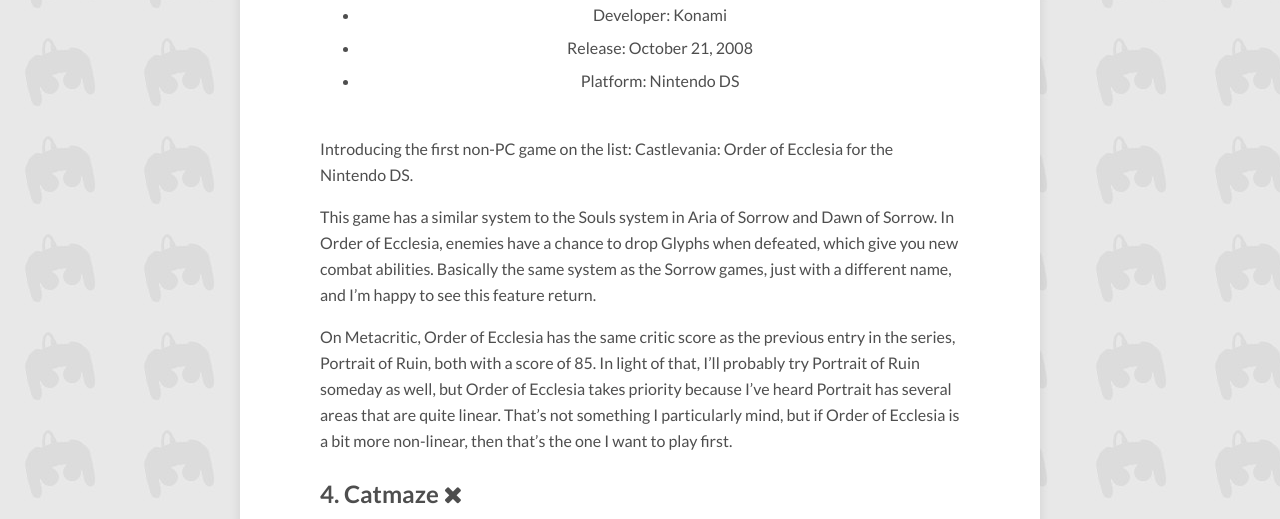
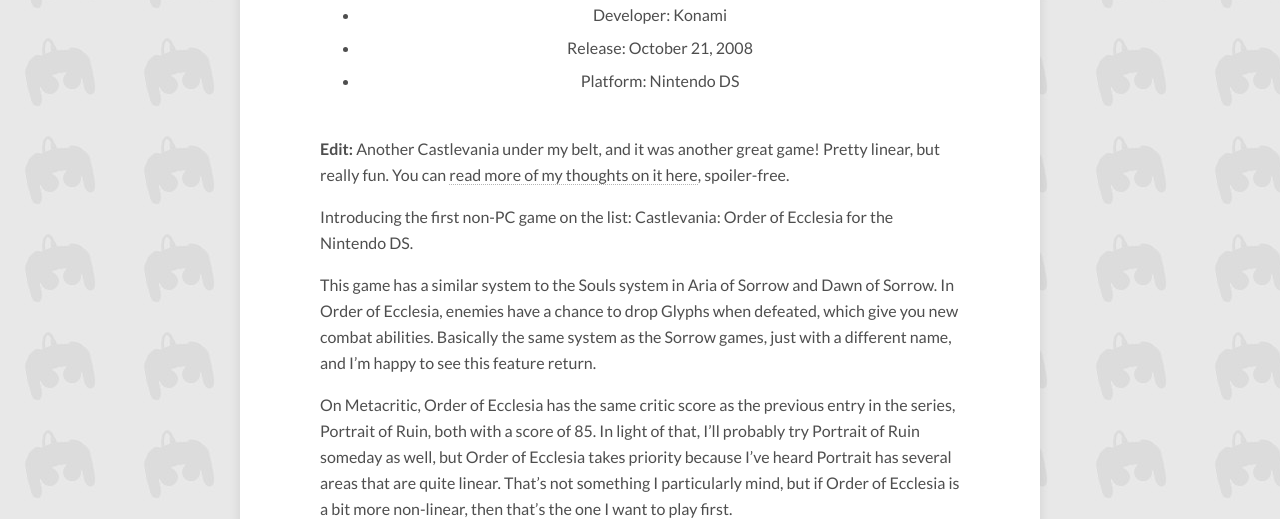
Before and after one commit to BravingTheBacklog/bravingthebacklog.github.io, a Jekyll site: the page built from _posts/2021-03-06-top-10-metroidvanias-in-my-backlog.md, in a window 1280 px wide and 900 px high, scrolled down 4562 px, cut to the strip 121-640 px from the top of the window. Built offline with Jekyll 4.4.1, drawn with Linux system fonts in a browser that asks for light colours; nearby versions of some CDN libraries; comment, search, counter and statistics services are not loaded; some of the changed text lies outside the part shown.

Commit message:
Check Castlevania: Order of Ecclesia off backlog list

```diff
--- a/_posts/2021-03-06-top-10-metroidvanias-in-my-backlog.md
+++ b/_posts/2021-03-06-top-10-metroidvanias-in-my-backlog.md
@@ -126,7 +126,12 @@
 elements end up being, as well as experience a game that was nominated for
 several Game of the Year awards in 2019 and 2020.
 
-## 5. {% include game.html game="Castlevania Order of Ecclesia" platform="" %}
+## 5. {% include game.html game="Castlevania Order of Ecclesia" platform="" checkmark="" %}
+
+**Edit:** Another Castlevania under my belt, and it was another great game!
+Pretty linear, but really fun. You can [read more of my thoughts on it here]({%
+post_url 2021-08-22-what-im-playing-no-138 %}#Castlevania:OrderofEcclesia),
+spoiler-free.
 
 Introducing the first non-PC game on the list: Castlevania: Order of Ecclesia
 for the Nintendo DS.
```
Also changed, not shown: other parts of _posts/2021-03-06-top-10-metroidvanias-in-my-backlog.md (+1 -1 lines).
